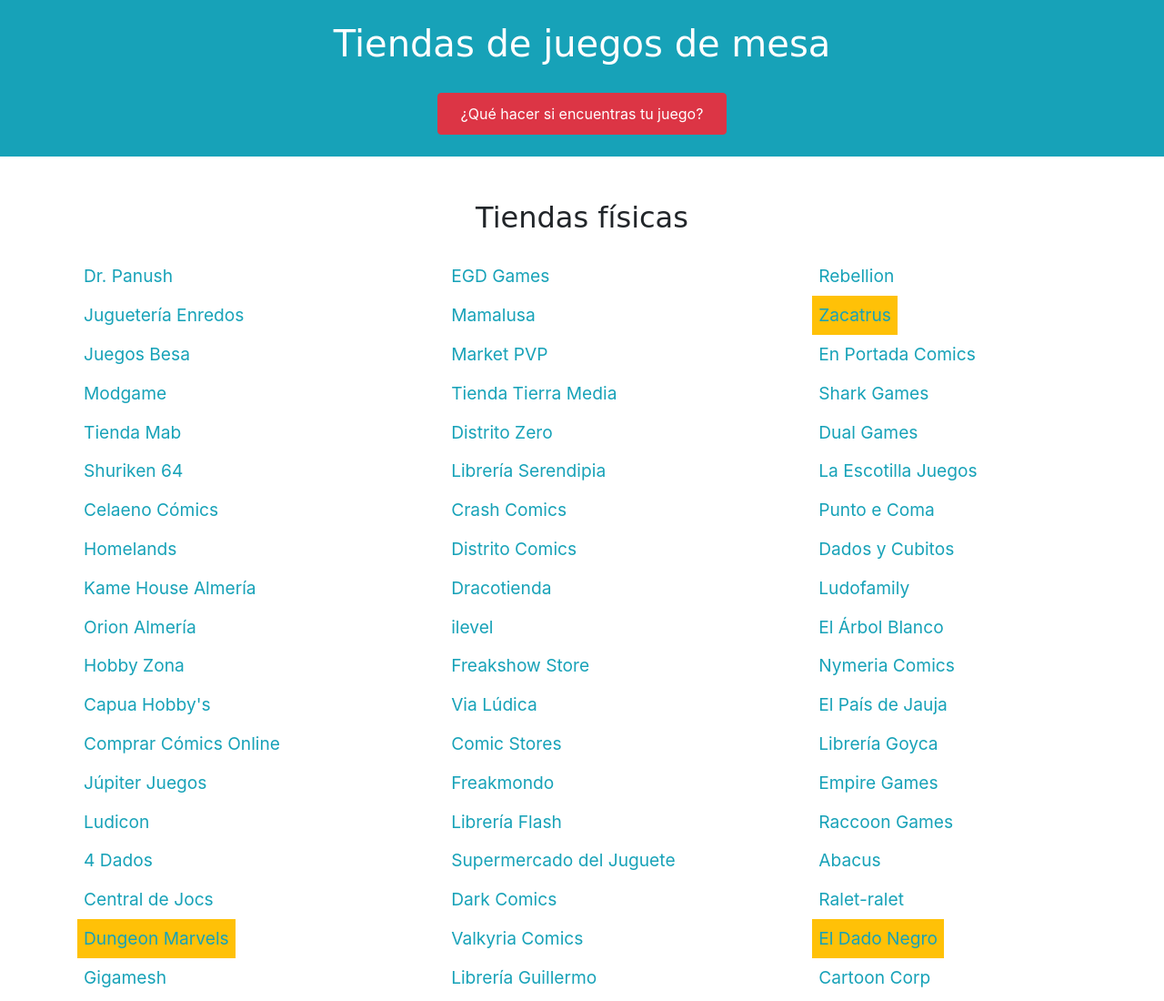
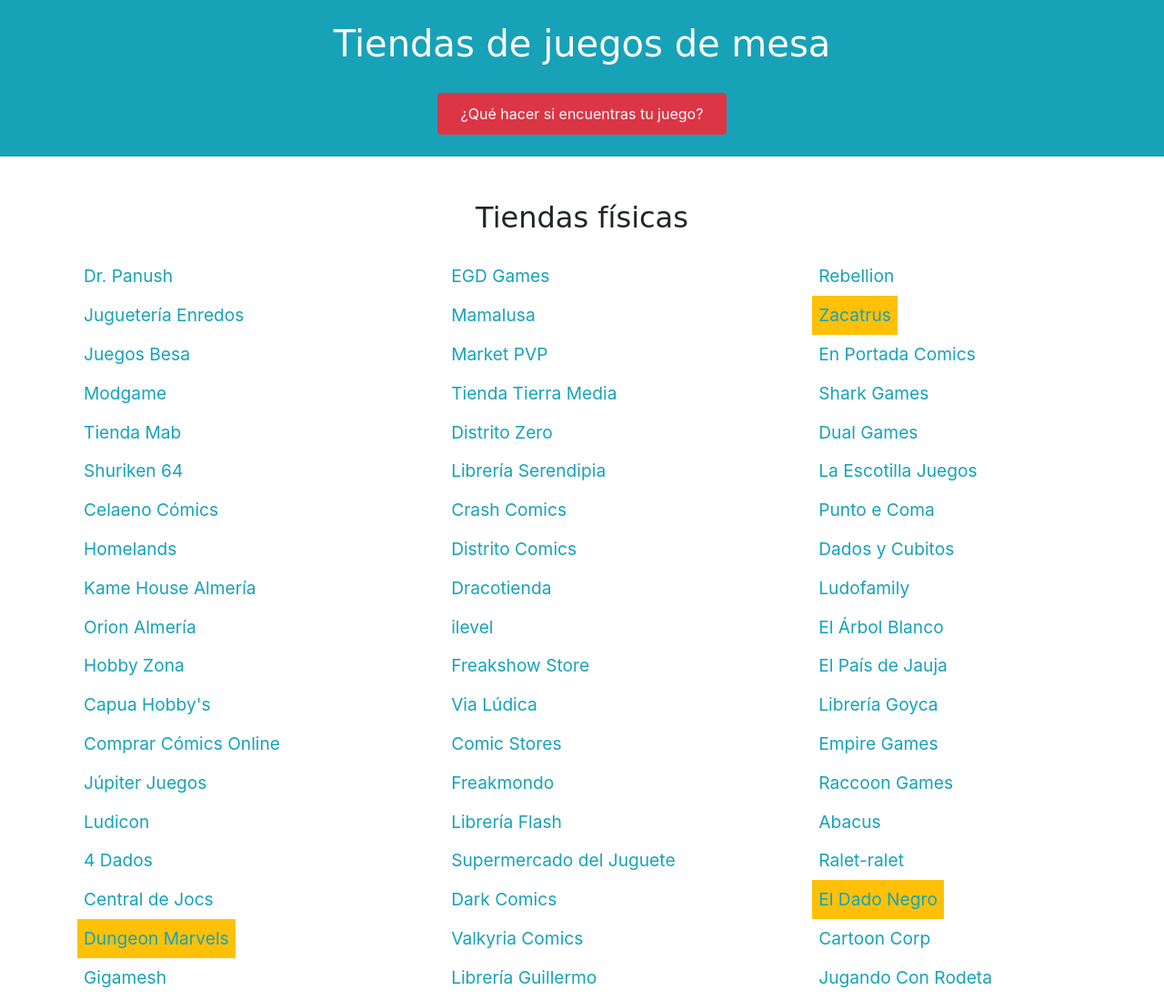
Before and after one commit to HelenaColoma/HelenaColoma.github.io, a plain HTML site: page index.html in a window 1280 px wide. Shown: the top 1100 px of the page at 91% size. Drawn offline with nearby package versions, Linux system fonts and the light colour scheme; a web font is replaced by a local one.

Commit message:
Update index.html

```diff
--- a/index.html
+++ b/index.html
@@ -122,7 +122,6 @@
                 <li><a target="_blank" href="https://www.dadosycubitos.es/tienda/">Dados y Cubitos</a></li>
                 <li><a target="_blank" href="http://www.ludofamily.com/productos.aspx">Ludofamily</a></li>
                 <li><a target="_blank" href="https://www.elarbolblanco.com/">El Árbol Blanco</a></li>
-                <li><a target="_blank" href="http://www.nymeriacomics.com/">Nymeria Comics</a></li>
                 <li><a target="_blank" href="https://elpaisdejauja.es/">El País de Jauja</a></li>
                 <li><a target="_blank" href="https://www.libreriagoyca.com/es/index.php">Librería Goyca</a></li>
                 <li><a target="_blank" href="https://empiregames.es/home-tienda">Empire Games</a></li>
```
